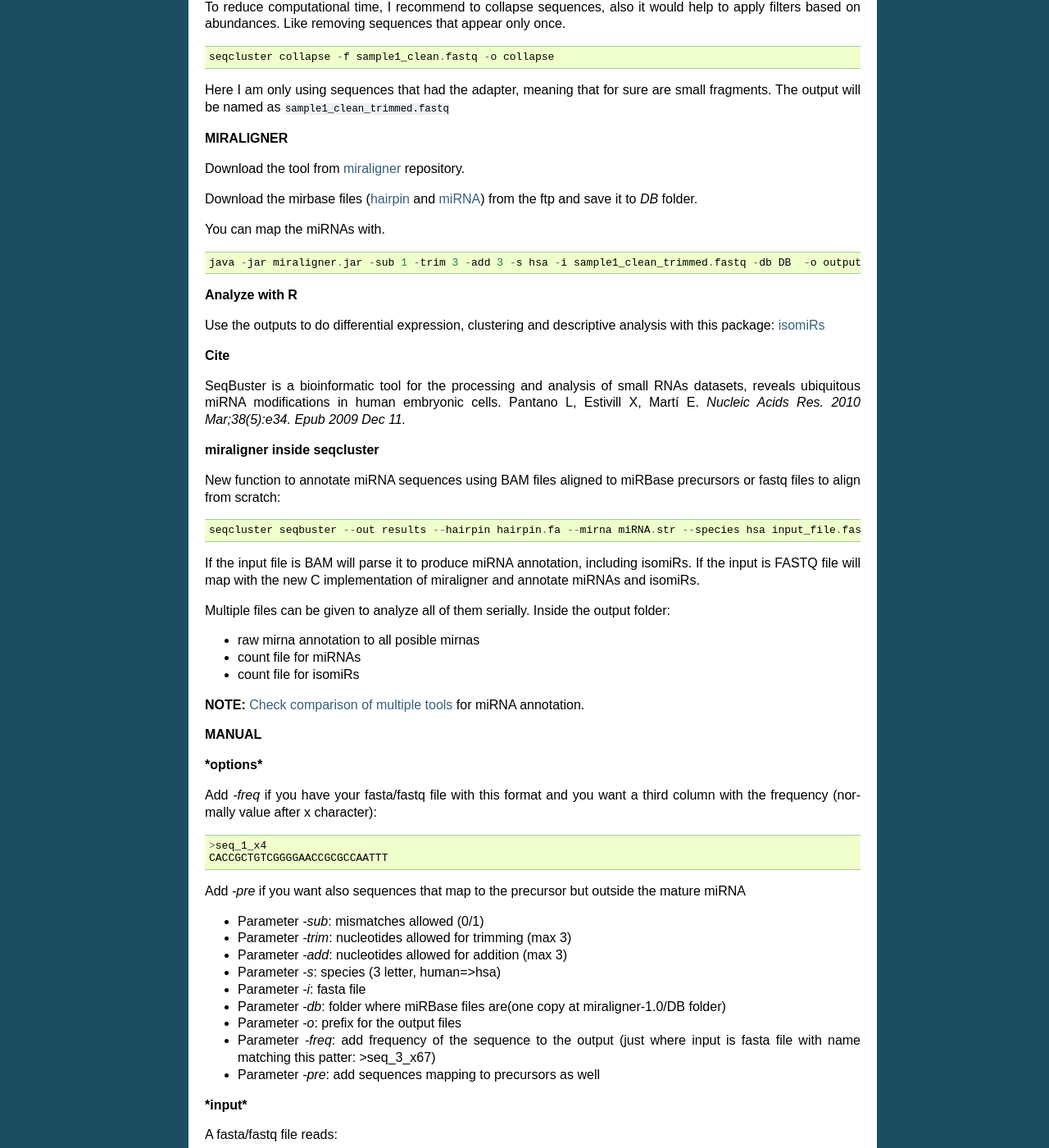
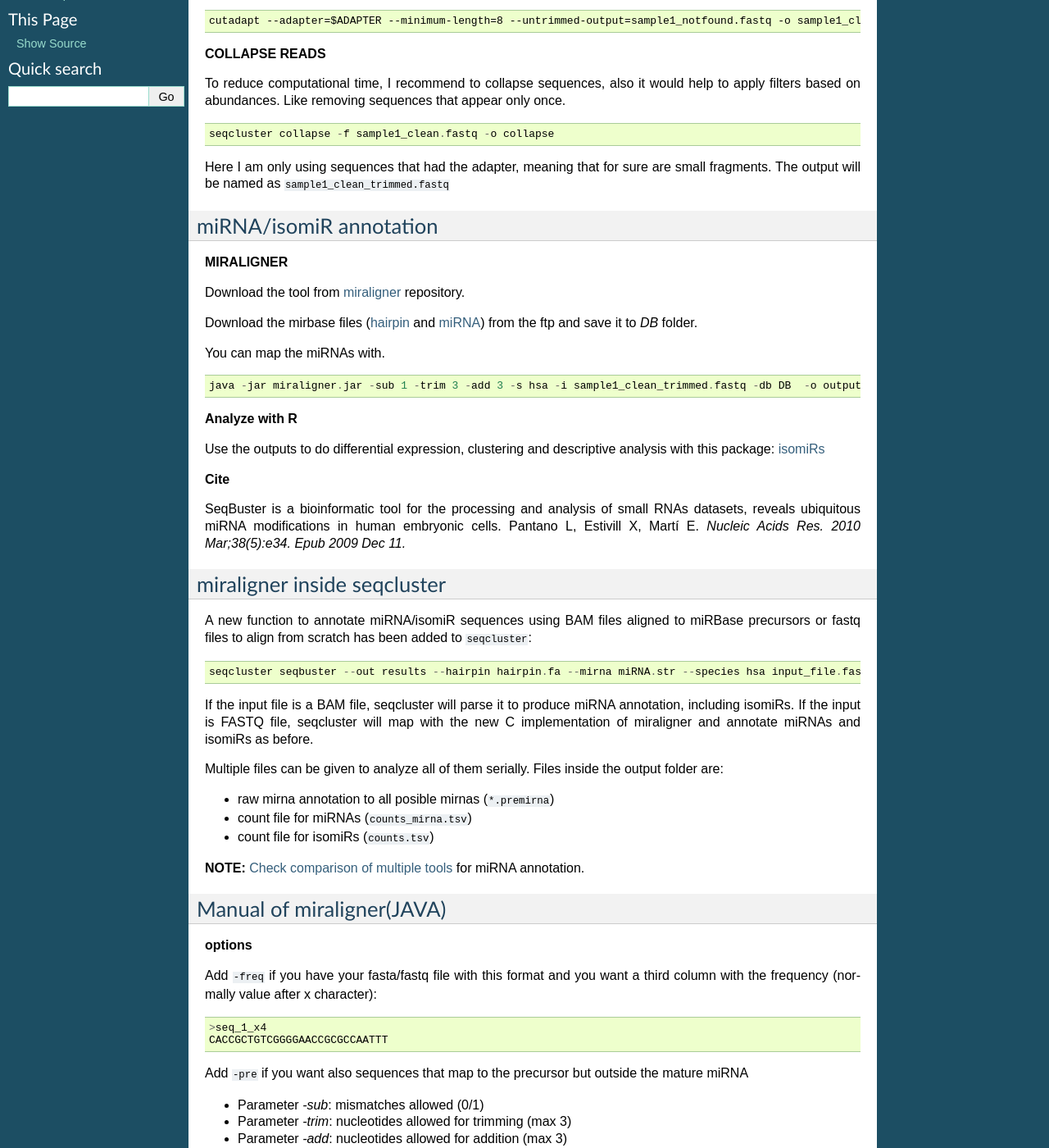
Before and after one commit to lpantano/seqcluster, a Sphinx documentation site: the page built from doc/source/mirna_annotation.rst, in a window 1280 px wide and 1400 px high, scrolled down 307 px. Shown: the whole window at 82% size. Built offline with Sphinx 7.4.7, drawn with Linux system fonts in a browser that asks for light colours; some of the changed text lies outside the part shown.

Commit message:
Improve documentation for isomirs

```diff
--- a/doc/source/mirna_annotation.rst
+++ b/doc/source/mirna_annotation.rst
@@ -7,6 +7,11 @@
 
 miRNA annotation is running inside `bcbio small RNAseq pipeline <https://bcbio-nextgen.readthedocs.org/en/latest/contents/pipelines.html#smallrna-seq>`_ together with other tools to do a complete
 small RNA analysis.
+
+For some comparison with other tools go `here <https://github.com/lpantano/mypubs/blob/master/mirna/mirannotation/stats.md>`_.
+
+Processing of reads
+----------------
 
 **REMOVE ADAPTER**
 
@@ -26,6 +31,10 @@
    seqcluster collapse -f sample1_clean.fastq -o collapse
 
 Here I am only using sequences that had the adapter, meaning that for sure are small fragments. The output will be named as ``sample1_clean_trimmed.fastq``
+
+
+miRNA/isomiR annotation
+----------------
 
 **MIRALIGNER**
 
@@ -52,35 +61,37 @@
 
 SeqBuster is a bioinformatic tool for the processing and analysis of small RNAs datasets, reveals ubiquitous miRNA modifications in human embryonic cells. Pantano L, Estivill X, Martí E. *Nucleic Acids Res. 2010 Mar;38(5):e34. Epub 2009 Dec 11.*
 
-**miraligner inside seqcluster**
+miraligner inside seqcluster
+--------------------------
 
-New function to annotate miRNA sequences using BAM files aligned to miRBase precursors or fastq files to align from scratch::
+A new function to annotate miRNA/isomiR sequences using BAM files aligned to miRBase precursors or fastq files to align from scratch has been added to ``seqcluster``::
 
 	seqcluster seqbuster --out results --hairpin hairpin.fa --mirna miRNA.str --species hsa input_file.fastq ...
 
-If the input file is BAM will parse it to produce miRNA annotation, including isomiRs. If the input is FASTQ
-file will map with the new C implementation of miraligner and annotate miRNAs and isomiRs.
+If the input file is a BAM file, seqcluster will parse it to produce miRNA annotation, including isomiRs. If the input is FASTQ
+file, seqcluster will map with the new C implementation of miraligner and annotate miRNAs and isomiRs as before.
 
-Multiple files can be given to analyze all of them serially. Inside the output folder:
+Multiple files can be given to analyze all of them serially. Files inside the output folder are:
 
-* raw mirna annotation to all posible mirnas
-* count file for miRNAs
-* count file for isomiRs
+* raw mirna annotation to all posible mirnas (``*.premirna``)
+* count file for miRNAs (``counts_mirna.tsv``)
+* count file for isomiRs (``counts.tsv``)
 
 **NOTE:** `Check comparison of multiple tools <https://github.com/lpantano/mypubs/blob/master/mirna/mirannotation/stats.md>`_ for miRNA annotation.
 
-**MANUAL**
+Manual of miraligner(JAVA)
+--------------------------
 
-***options***
+**options**
 
-Add `-freq` if you have your fasta/fastq file with this format and you want a third column with the frequency (normally value after x character)::
+Add ``-freq`` if you have your fasta/fastq file with this format and you want a third column with the frequency (normally value after x character)::
 
 
     >seq_1_x4
     CACCGCTGTCGGGGAACCGCGCCAATTT
 
 
-Add `-pre` if you want also sequences that map to the precursor but outside the mature miRNA
+Add ``-pre`` if you want also sequences that map to the precursor but outside the mature miRNA
 
 
 * Parameter `-sub`: mismatches allowed (0/1)
@@ -93,7 +104,7 @@
 * Parameter `-freq`: add frequency of the sequence to the output (just where input is fasta file with name matching this patter: >seq_3_x67)
 * Parameter `-pre`: add sequences mapping to precursors as well
 
-***input***
+**input**
 
 A fasta/fastq file reads::
 
@@ -104,7 +115,7 @@
 
 CACCGCTGTCGGGGAACCGCGCCAATTT 45
 
-***output***
+**output**
 
 Track file *.mirna.opt: information about the process
 
```
